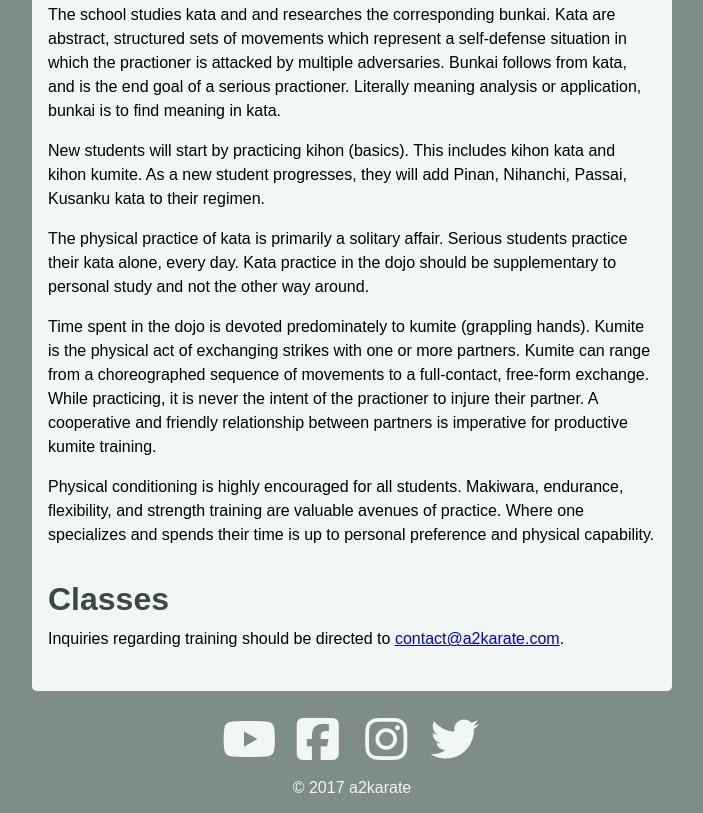
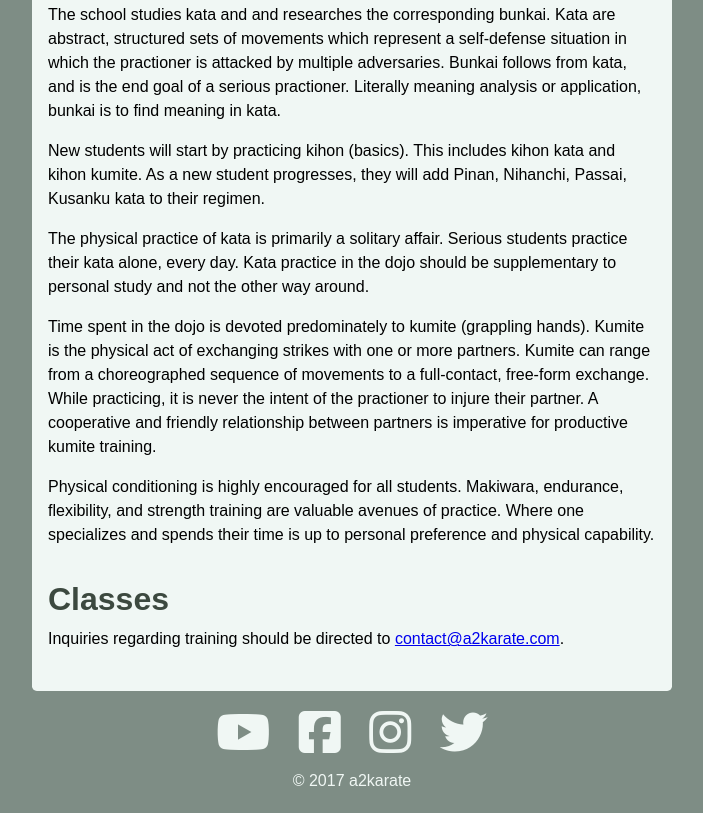
Before and after one commit to hendryau/ShidokanAnnArbor.com, a plain HTML site: page index.html in a window 1280 px wide. Shown: the part 773-1586 px from the top of the page, without its empty margins (288-991 px from the left). Drawn offline with Linux system fonts and the light colour scheme.

Commit message:
responsize styling for social media icons

```diff
--- a/style.css
+++ b/style.css
@@ -63,8 +63,7 @@ body > section > footer {
 
 footer .fa {
     color: #f0f7f4;
-    width: 15%;
-    padding-top: .5em;
+    padding: .35em .25em 0em .25em;
 }
 
 @media(min-width: 768px) {
@@ -75,7 +74,4 @@ footer .fa {
     #main-header >h1 {
         font-size: 12em;
     }
-    footer .fa {
-        width: 5%;
-    }
 }
```
